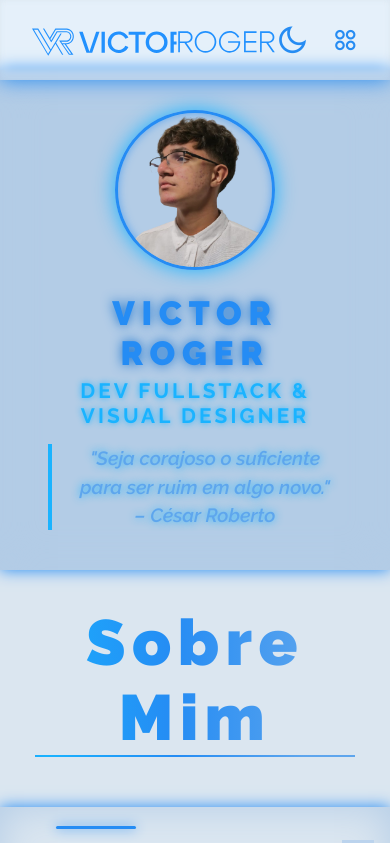
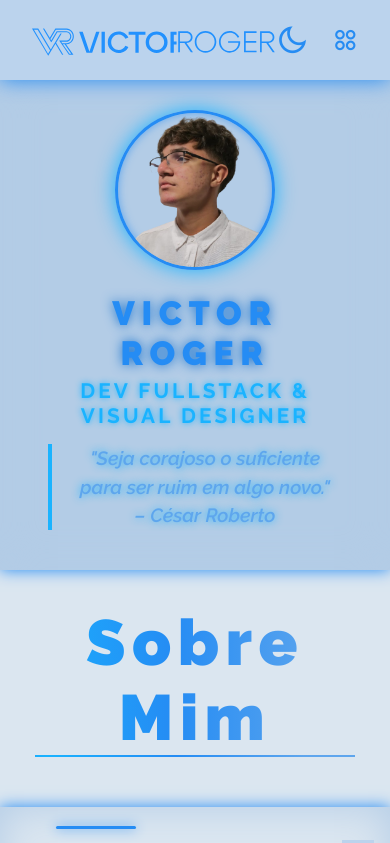
Before and after one commit to dev-vrmc/meu-portiflio, a plain HTML site: page sobre.html in a window 390 px wide. Shown: the top 843 px of the page. Drawn offline with nearby package versions, Linux system fonts and the light colour scheme; a web font is replaced by a local one.

Commit message:
Meu Portifólio

```diff
--- a/geral/css/media-query.css
+++ b/geral/css/media-query.css
@@ -25,6 +25,9 @@
 
   .nav__menu.show-menu {
     right: 0;
+  }
+  .bg-pages, .header{
+    background-color: var(--container-color);
   }
 
   .nav__list,
```
